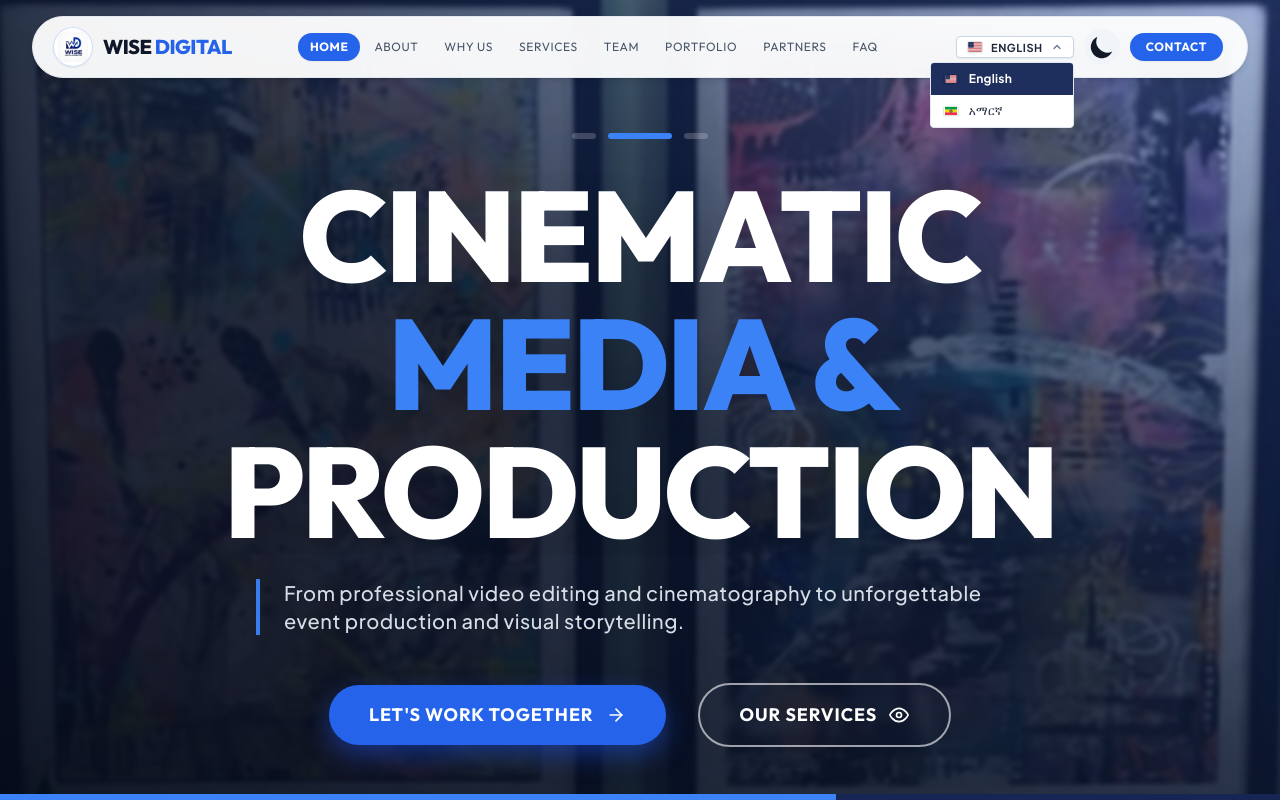
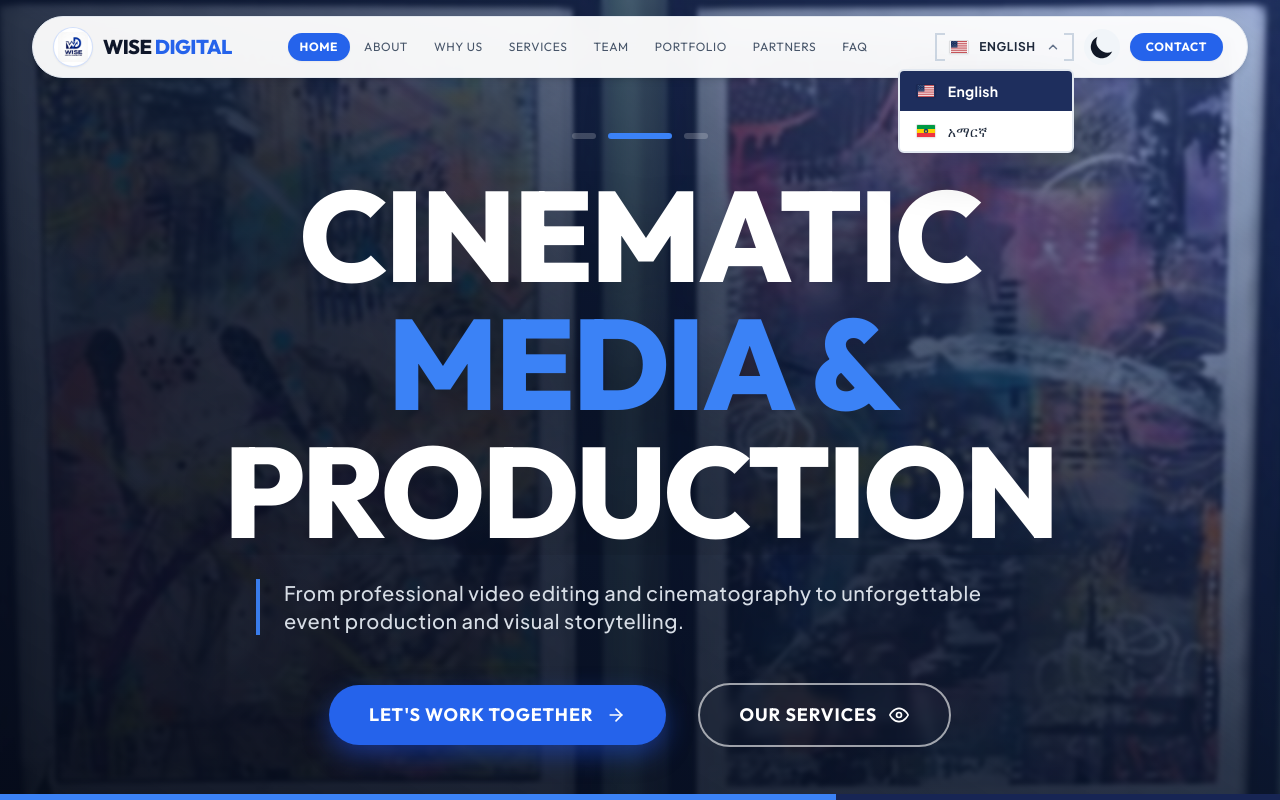
Before and after one commit to tamrat2111/wise-digital, a React (Create React App) app: page / in a window 1280 px wide. Both pictures are taken after a click on the button "ENGLISH". Shown: the top 800 px of the page. Built offline with nearby package versions, Linux system fonts and the light colour scheme.

Commit message:
feat: Implement square bracket [ ENGLISH v ] language toggle exactly as reference image

```diff
--- a/src/components/LanguageToggle.jsx
+++ b/src/components/LanguageToggle.jsx
@@ -2,8 +2,8 @@ import { useState, useRef, useEffect } from 'react';
 import { FiChevronDown, FiChevronUp } from 'react-icons/fi';
 import { useLanguage } from '../context/LanguageContext';
 
-export const USFlag = ({ className = "w-4 h-2.5 sm:w-4.5 sm:h-3" }) => (
-  <svg viewBox="0 0 640 480" className={`${className} rounded-[2px] shadow-sm shrink-0 border border-black/10`} aria-hidden="true">
+export const USFlag = ({ className = "w-4.5 h-3 sm:w-5 sm:h-3.5" }) => (
+  <svg viewBox="0 0 640 480" className={`${className} rounded-[1.5px] shadow-sm shrink-0 border border-black/10`} aria-hidden="true">
     <g fillRule="evenodd">
       <path fill="#bd3d44" d="M0 0h640v480H0z"/>
       <path stroke="#fff" strokeWidth="37" d="M0 55.5h640M0 129.5h640M0 203.5h640M0 277.5h640M0 351.5h640M0 425.5h640"/>
@@ -39,8 +39,8 @@ export const USFlag = ({ className = "w-4 h-2.5 sm:w-4.5 sm:h-3" }) => (
   </svg>
 );
 
-export const EthiopiaFlag = ({ className = "w-4 h-2.5 sm:w-4.5 sm:h-3" }) => (
-  <svg viewBox="0 0 640 426" className={`${className} rounded-[2px] shadow-sm shrink-0 border border-black/10`} aria-hidden="true">
+export const EthiopiaFlag = ({ className = "w-4.5 h-3 sm:w-5 sm:h-3.5" }) => (
+  <svg viewBox="0 0 640 426" className={`${className} rounded-[1.5px] shadow-sm shrink-0 border border-black/10`} aria-hidden="true">
     <rect width="640" height="142" y="0" fill="#009A44" />
     <rect width="640" height="142" y="142" fill="#FED100" />
     <rect width="640" height="142" y="284" fill="#EF3340" />
@@ -54,6 +54,7 @@ function LanguageToggle({ variant = "navbar" }) {
   const [isOpen, setIsOpen] = useState(false);
   const dropdownRef = useRef(null);
 
+  // Close on outside click
   useEffect(() => {
     const handleClickOutside = (event) => {
       if (dropdownRef.current && !dropdownRef.current.contains(event.target)) {
@@ -78,43 +79,55 @@ function LanguageToggle({ variant = "navbar" }) {
         <button
           type="button"
           onClick={() => setIsOpen(!isOpen)}
-          className="w-full flex items-center justify-between px-3.5 py-2.5 rounded-xl border border-slate-300 dark:border-slate-700 bg-white dark:bg-[#0b1022] text-slate-800 dark:text-white transition-all shadow-sm"
+          className="group relative w-full flex items-center justify-between px-4 py-2.5 bg-transparent text-slate-800 dark:text-white transition-all"
         >
-          <div className="flex items-center gap-2.5">
+          {/* Left Bracket: [ */}
+          <span
+            aria-hidden="true"
+            className="absolute left-0 top-0 bottom-0 w-2.5 pointer-events-none border-l-2 border-t-2 border-b-2 border-slate-400/80 dark:border-slate-500 group-hover:border-blue-500 transition-colors"
+          />
+
+          <div className="flex items-center gap-3">
             {currentFlag}
-            <span className="text-xs font-sans font-bold tracking-wider uppercase leading-none">
+            <span className="text-xs sm:text-sm font-sans font-bold tracking-wider uppercase leading-none">
               {currentLabel}
             </span>
           </div>
-          <span className="text-slate-500 dark:text-slate-400">
-            {isOpen ? <FiChevronUp className="w-3.5 h-3.5" /> : <FiChevronDown className="w-3.5 h-3.5" />}
+          <span className="text-slate-500 dark:text-slate-400 group-hover:text-blue-500 transition-colors">
+            {isOpen ? <FiChevronUp className="w-3.5 h-3.5 stroke-[2.5]" /> : <FiChevronDown className="w-3.5 h-3.5 stroke-[2.5]" />}
           </span>
+
+          {/* Right Bracket: ] */}
+          <span
+            aria-hidden="true"
+            className="absolute right-0 top-0 bottom-0 w-2.5 pointer-events-none border-r-2 border-t-2 border-b-2 border-slate-400/80 dark:border-slate-500 group-hover:border-blue-500 transition-colors"
+          />
         </button>
 
         {isOpen && (
-          <div className="mt-1.5 w-full rounded-xl border border-slate-200 dark:border-slate-700 bg-white dark:bg-[#070e24] shadow-xl overflow-hidden animate-fade-in">
+          <div className="mt-2 w-full rounded-md border-2 border-slate-200 dark:border-slate-700 bg-white dark:bg-[#070e24] shadow-xl overflow-hidden animate-fade-in">
             <button
               type="button"
               onClick={() => handleSelect('en')}
-              className={`w-full flex items-center gap-2.5 px-3.5 py-2 text-left text-xs font-sans transition-colors ${
+              className={`w-full flex items-center gap-3 px-4 py-3 text-left text-xs sm:text-sm font-sans transition-colors ${
                 language === 'en'
                   ? 'bg-[#1E2E5D] text-white font-bold'
                   : 'text-slate-800 dark:text-slate-200 hover:bg-slate-100 dark:hover:bg-white/10 font-medium'
               }`}
             >
-              <USFlag className="w-4 h-2.5" />
+              <USFlag />
               <span className="tracking-wide">English</span>
             </button>
             <button
               type="button"
               onClick={() => handleSelect('am')}
-              className={`w-full flex items-center gap-2.5 px-3.5 py-2 text-left text-xs font-sans transition-colors ${
+              className={`w-full flex items-center gap-3 px-4 py-3 text-left text-xs sm:text-sm font-sans transition-colors ${
                 language === 'am'
                   ? 'bg-[#1E2E5D] text-white font-bold'
                   : 'text-slate-800 dark:text-slate-200 hover:bg-slate-100 dark:hover:bg-white/10 font-medium'
               }`}
             >
-              <EthiopiaFlag className="w-4 h-2.5" />
+              <EthiopiaFlag />
               <span className="tracking-wide">አማርኛ</span>
             </button>
           </div>
@@ -123,7 +136,7 @@ function LanguageToggle({ variant = "navbar" }) {
     );
   }
 
-  // Desktop Clean Box Dropdown with refined, balanced font size
+  // Desktop Square Bracket Button: [ 🇺🇸 ENGLISH ⌄ ]
   return (
     <div className="relative inline-block text-left shrink-0" ref={dropdownRef}>
       <button
@@ -131,56 +144,69 @@ function LanguageToggle({ variant = "navbar" }) {
         onClick={() => setIsOpen(!isOpen)}
         aria-expanded={isOpen}
         aria-haspopup="true"
-        className="flex items-center gap-2 px-2.5 py-1 rounded border border-slate-300 dark:border-slate-700 bg-white dark:bg-[#0b1022] hover:border-blue-500 dark:hover:border-blue-400 text-slate-800 dark:text-white transition-all shadow-sm"
+        className="group relative flex items-center gap-2 sm:gap-2.5 px-3 py-1.5 sm:px-3.5 sm:py-1.5 bg-transparent hover:text-blue-600 transition-all select-none"
       >
+        {/* Left Square Bracket: [ */}
+        <span
+          aria-hidden="true"
+          className="absolute left-0 top-0 bottom-0 w-2 sm:w-2.5 pointer-events-none border-l-2 border-t-2 border-b-2 border-slate-300 dark:border-slate-600 group-hover:border-blue-500 transition-colors"
+        />
+
         <span className="flex items-center shrink-0">
           {currentFlag}
         </span>
-        <span className="text-[11px] font-sans font-bold tracking-wider uppercase leading-none">
+        <span className="text-[11px] sm:text-xs font-sans font-bold tracking-wider uppercase leading-none text-slate-800 dark:text-white group-hover:text-blue-600 dark:group-hover:text-blue-400 transition-colors">
           {currentLabel}
         </span>
-        <span className="text-slate-500 dark:text-slate-400">
+        <span className="text-slate-500 dark:text-slate-400 group-hover:text-blue-600 dark:group-hover:text-blue-400 transition-colors">
           {isOpen ? (
-            <FiChevronUp className="w-3 h-3 stroke-[2.5]" />
+            <FiChevronUp className="w-3.5 h-3.5 stroke-[2.5]" />
           ) : (
-            <FiChevronDown className="w-3 h-3 stroke-[2.5]" />
+            <FiChevronDown className="w-3.5 h-3.5 stroke-[2.5]" />
           )}
         </span>
+
+        {/* Right Square Bracket: ] */}
+        <span
+          aria-hidden="true"
+          className="absolute right-0 top-0 bottom-0 w-2 sm:w-2.5 pointer-events-none border-r-2 border-t-2 border-b-2 border-slate-300 dark:border-slate-600 group-hover:border-blue-500 transition-colors"
+        />
       </button>
 
+      {/* Clean Dropdown Popover matching Screenshot 1 */}
       {isOpen && (
         <div
-          className="absolute right-0 mt-1 w-36 rounded border border-slate-200 dark:border-slate-700 bg-white dark:bg-[#070e24] shadow-xl overflow-hidden z-50 animate-fade-in"
+          className="absolute right-0 mt-2 w-44 rounded-md border-2 border-slate-200 dark:border-slate-700 bg-white dark:bg-[#070e24] shadow-2xl overflow-hidden z-50 animate-fade-in"
           role="menu"
         >
           {/* Option: English */}
           <button
             type="button"
             onClick={() => handleSelect('en')}
-            className={`w-full flex items-center gap-2.5 px-3 py-2 text-left text-xs font-sans transition-colors ${
+            className={`w-full flex items-center gap-3 px-4 py-2.5 text-left text-xs sm:text-sm font-sans transition-colors ${
               language === 'en'
                 ? 'bg-[#1E2E5D] text-white font-bold'
                 : 'text-slate-800 dark:text-slate-200 hover:bg-slate-100 dark:hover:bg-white/10 font-medium'
             }`}
             role="menuitem"
           >
-            <USFlag className="w-4 h-2.5" />
-            <span className="tracking-wide text-xs">English</span>
+            <USFlag />
+            <span className="tracking-wide">English</span>
           </button>
 
           {/* Option: Amharic */}
           <button
             type="button"
             onClick={() => handleSelect('am')}
-            className={`w-full flex items-center gap-2.5 px-3 py-2 text-left text-xs font-sans transition-colors ${
+            className={`w-full flex items-center gap-3 px-4 py-2.5 text-left text-xs sm:text-sm font-sans transition-colors ${
               language === 'am'
                 ? 'bg-[#1E2E5D] text-white font-bold'
                 : 'text-slate-800 dark:text-slate-200 hover:bg-slate-100 dark:hover:bg-white/10 font-medium'
             }`}
             role="menuitem"
           >
-            <EthiopiaFlag className="w-4 h-2.5" />
-            <span className="tracking-wide text-xs">አማርኛ</span>
+            <EthiopiaFlag />
+            <span className="tracking-wide">አማርኛ</span>
           </button>
         </div>
       )}
```
